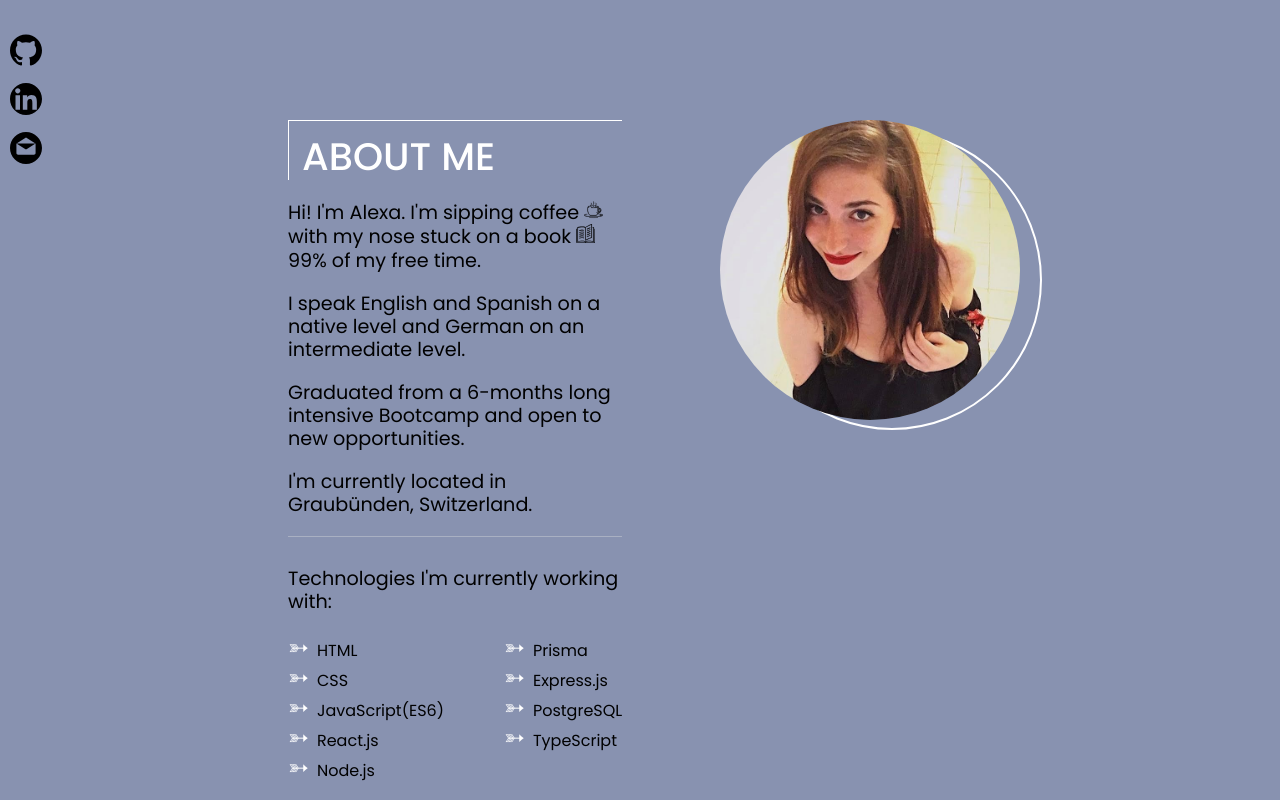
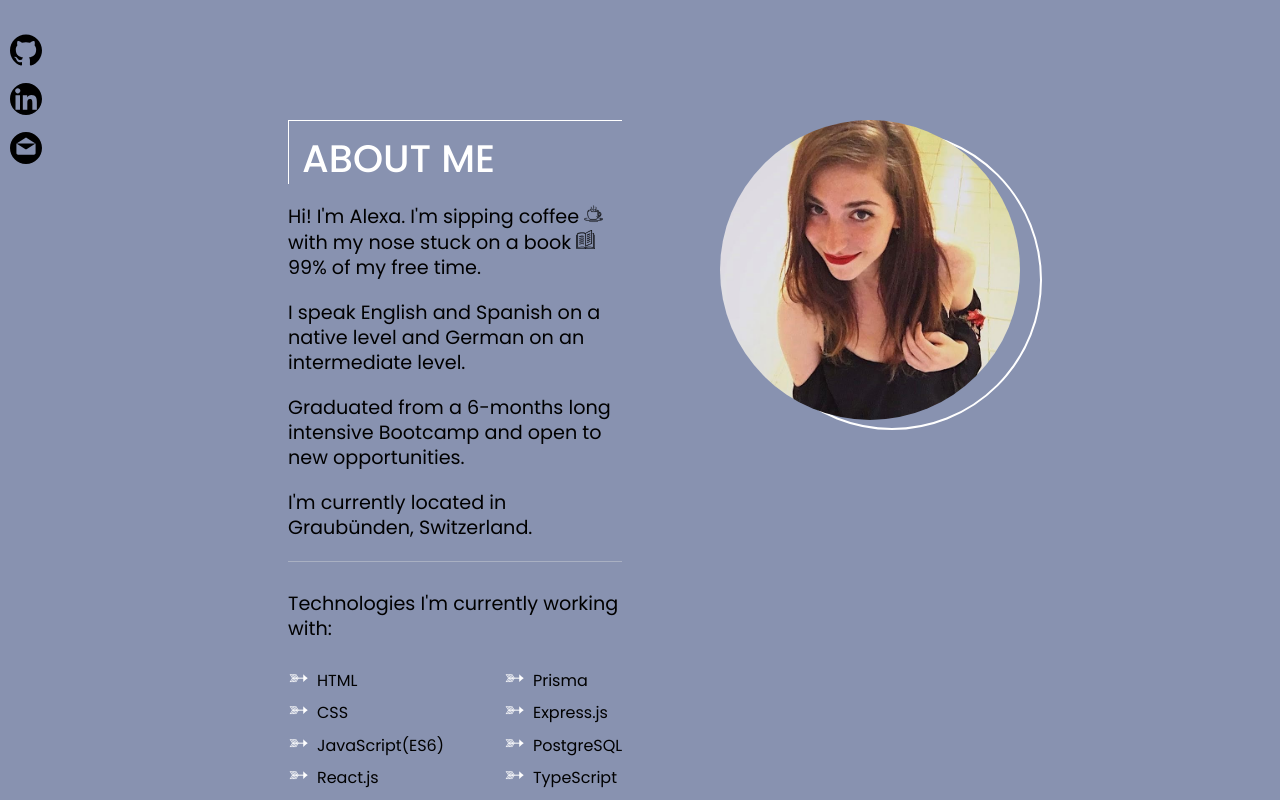
Before and after one commit to alexamaingard/merlina, a React (Create React App) app: page / in a window 1280 px wide. Shown: the part 680-1480 px from the top of the page. Built offline with nearby package versions, Linux system fonts and the light colour scheme.

Commit message:
modify scrollbar behaviour

```diff
--- a/src/styles/App.css
+++ b/src/styles/App.css
@@ -1,29 +1,3 @@
-body {
-    font-family: "Poppins", sans-serif;
-    overflow-x: hidden;
-    scroll-behavior: smooth;
-    overflow-x: hidden;
-    background-color: var(--background);
-}
-
-body::-webkit-scrollbar {
-    width: 0px;
-}
-
-.about-me-page,
-.portfolio-page,
-.contact-page {
-	/* border-bottom: 1px solid black; */
-    /* BACKGROUND */
-    width: 100vw;
-    /* FONT */
-    line-height: 1.2;
-    /* DISPLAY */
-    display: flex;
-    justify-content: center;
-    align-items: center;
-}
-
 :root{
     --background: #8892b0;
     --custom-cyan: rgb(136, 255, 255);
@@ -32,3 +6,13 @@ body::-webkit-scrollbar {
     --inner-page-gap: 20px;
     --p-font-size: 1.2rem;
 }
+
+body {
+    font-family: "Poppins", sans-serif;
+    overflow-x: hidden;
+    background-color: var(--background);
+}
+
+html {
+    scroll-behavior: smooth;
+}
--- a/src/styles/reset.css
+++ b/src/styles/reset.css
@@ -24,11 +24,6 @@ dd {
 ul,
 ol {
   list-style: none;
-}
-
-/* Set core root defaults */
-html:focus-within {
-  scroll-behavior: smooth;
 }
 
 /* Set core body defaults */
```
